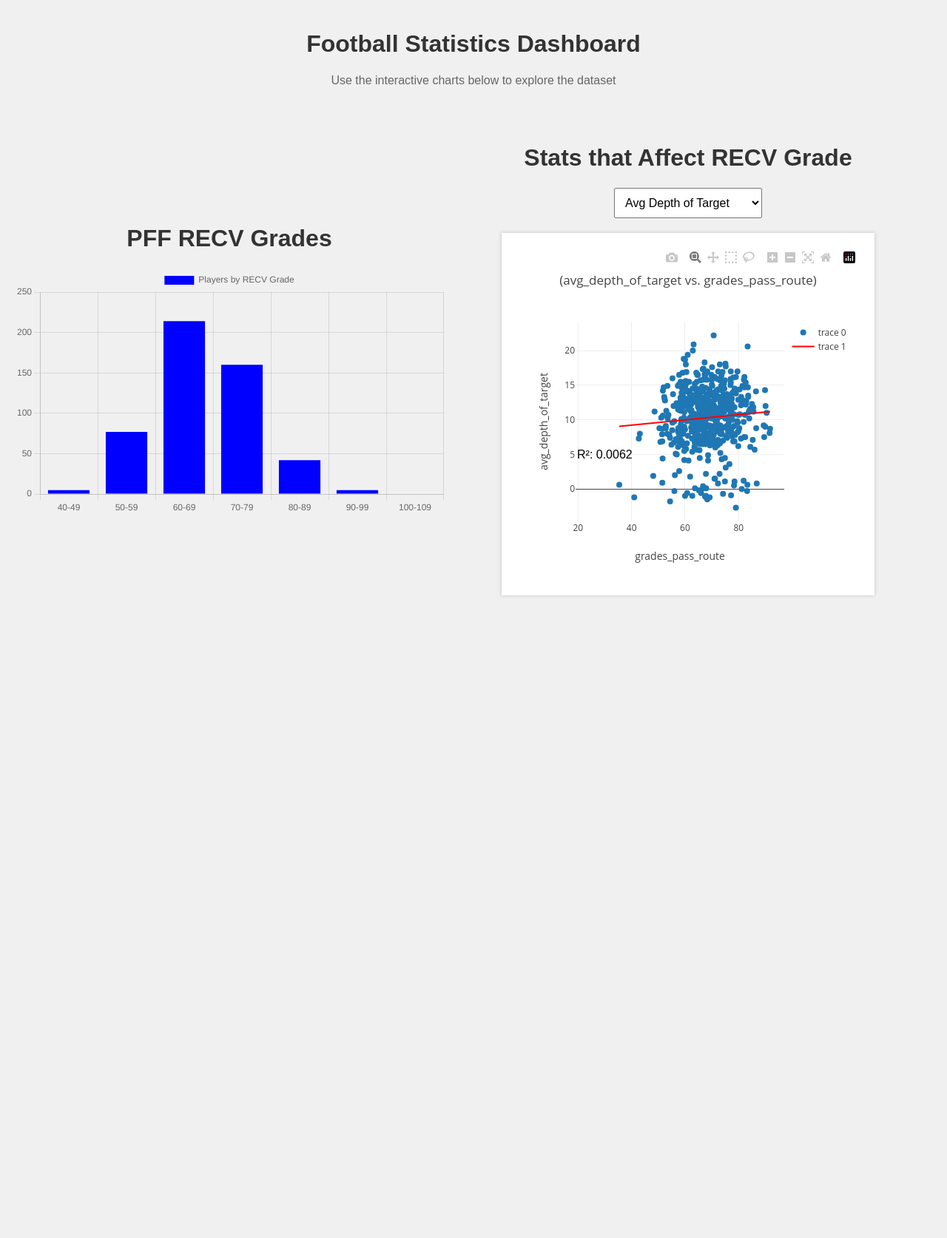
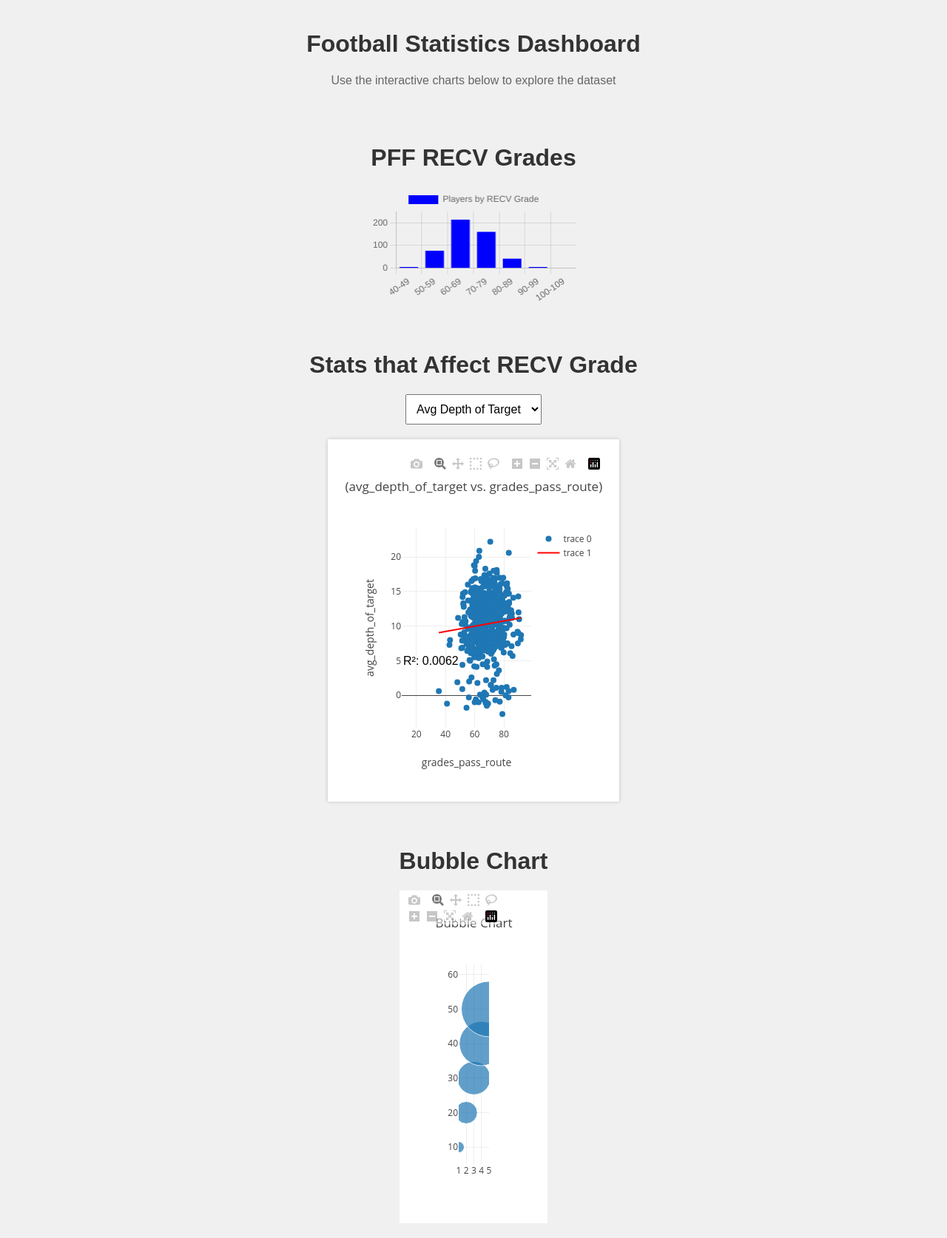
Before and after one commit to SamSchultz-bit/project-3-group-3, a Flask app: template templates/index.html in a window 1280 px wide. Shown: the whole page at 74% size. Before the commit the page ends 807 px from the top, so only its background shows below. Run offline with Flask 3, Linux system fonts and the light colour scheme; the template is opened without the code that fills it, so the values that code supplies are empty; some libraries are stand-ins or nearby versions.

Commit message:
added bubble

```diff
--- a/app.py
+++ b/app.py
@@ -43,5 +43,20 @@
     grades_pass_route_data = data['grades_pass_route'].tolist()
     return jsonify(grades_pass_route_data)
 
+# Load data for the bubble chart
+@app.route('/get_bubble_data')
+def get_bubble_data():
+    # Replace the example data with your actual bubble chart data
+    x_bubble = [1, 2, 3, 4, 5]  # Replace with your x-axis data
+    y_bubble = [10, 20, 30, 40, 50]  # Replace with your y-axis data
+    size_bubble = [15, 30, 45, 60, 75]  # Replace with your size data
+
+    response_data = {
+        'x_bubble': x_bubble,
+        'y_bubble': y_bubble,
+        'size_bubble': size_bubble,
+    }
+    return jsonify(response_data)
+
 if __name__ == '__main__':
     app.run(debug=True)
--- a/static/bubble.js
+++ b/static/bubble.js
@@ -1,69 +1,26 @@
-const url = //This might be a file??;
+document.addEventListener('DOMContentLoaded', function () {
+    const bubbleplot = document.getElementById('bubble_chart');
 
-//Fetch the JSON data and console log it
-d3.json(url).then(function (data) {
-    console.log(data);
-    // Direct location for addition of dropdown menu items
-    // Dropdown tutorial website https://www.tutorialspoint.com/how-to-create-a-dropdown-list-using-javascript
-    let dropDownOptions = d3.select("#dropdown");
+    // Fetch data from Flask API
+    fetch('/get_bubble_data')
+        .then(response => response.json())
+        .then(data => {
+            // Bubble chart plot trace and layout
+            const trace = {
+                x: data.x_bubble,
+                y: data.y_bubble,
+                mode: 'markers',
+                type: 'bubble',
+                marker: { size: data.size_bubble }
+            };
 
-    // defining names variable
-    let years = data.years
+            const layout = {
+                title: `Bubble Chart`
+            };
 
-    yearChanged(years[0])
-
+            Plotly.newPlot('bubble_chart', [trace], layout);
+        })
+        .catch(error => {
+            console.error('Error:', error);
+        });
 });
-
-// function to activate when a user changes dropdown menu
-// add bar graph
-function yearChanged(year) {
-    winnerAndFinalists(year)
-    updateBoxWhisker(year)
-    updateTeamScatter(year)
-    updateBubbleChart(year)
-};
-
-function winnerAndFinalists(year) {
-    d3.json(url).then(function (data) {
-        let winnerPanel = d3.select("#winner_finalists");
-
-        winnerPanel.html("")
-        winnerPanel.append("h6").text(year);
-
-
-        //addition function winnerAndFinalist code here
-    });
-}
-
-//define function for BubbleChart
-// slice to only include the top 50 wide receiver stats? What statistic?
-function updateBubbleChart(year) {
-    d3.json(url).then(function (data) {
-        let bubbleChart = d3.select("#bubble");
-
-        //Grab the three arrays (top 50)
-        //which ones are the x axis, yaxis, and size?
-        let bubADOT =   ;
-        let bubYAC =    ;
-        let bubGrade =  ;
-        let playerNames =
-
-        let bubTraceData = [{
-            x: bubADOT,
-            y: bubYAC,
-            text: playerNames ,
-            mode: "markers",
-            marker : {
-                size: bubGrade,
-                color: bubGrade,
-            }
-        }]
-
-        let layout = {
-            title: "ADOT vs YAC"
-        }
-
-        Plotly.newPlot("bubble", bubTraceData, layout);
-
-    });
-}
--- a/static/scatterplot.js
+++ b/static/scatterplot.js
@@ -1,6 +1,7 @@
 document.addEventListener('DOMContentLoaded', function () {
     const ySelector = document.getElementById('y-selector');
     const scatterPlot = document.getElementById('scatter-plot');
+
 
     ySelector.addEventListener('change', updateScatterPlot);
 
--- a/templates/index.html
+++ b/templates/index.html
@@ -1,7 +1,7 @@
 <!DOCTYPE html>
 <html>
 <head>
-    <!--Title and import libraries/css file-->
+    <!-- Title and import libraries/css file -->
     <meta charset="UTF-8">
     <meta name="viewport" content="width=device-width, initial-scale=1.0">
     <meta http-equiv="X-UA-Compatible" content="ie=edge">
@@ -12,7 +12,8 @@
     <script src="https://cdn.jsdelivr.net/npm/chart.js"></script>
 </head>
 <body>
-    <!--Organize Graphs into dashboard-->
+    <!-- Organize Graphs into separate rows -->
+    <!-- Football Statistics Dashboard -->
     <div class="container">
         <div class="row">
             <div class="column text-center">
@@ -21,35 +22,47 @@
             </div>
         </div>
     </div>
+
+    <!-- Row for PFF RECV Grades (Bar Chart) -->
     <div class="container">
+        <div class="row">
             <div class="column">
                 <h1>PFF RECV Grades</h1>
-            <!--chart.js chart-->
+                <!-- Chart.js chart for PFF RECV Grades -->
                 <canvas id="bar-chart" width="200" height="115"></canvas>
             </div>
+        </div>
+    </div>
+
+    <!-- Row for Scatter Plot -->
+    <div class="container">
+        <div class="row">
             <div class="column">
                 <h1>Stats that Affect RECV Grade</h1>
                 <div>
                     <select id="y-selector">
                         <option value="avg_depth_of_target">Avg Depth of Target</option>
-                    <option value="contested_catch_rate">Contested Catch Rate</option>
-                    <option value="drop_rate">Drop Rate</option>
-                    <option value="yards_after_catch_per_reception">Yards After Catch</option>
-                    <option value="yprr">YPRR</option>
+                        <!-- Add other options here for y-axis variables -->
                     </select>
                 </div>
                 <div id="scatter-plot"></div>
             </div>
+        </div>
+    </div>
+
+    <!-- Row for Bubble Chart -->
+    <div class="container">
         <div class="row">
             <div class="column">
-                <!--code for bubble chart-->
+                <h1>Bubble Chart</h1>
+                <div id="bubble_chart"></div>
             </div>
         </div>
     </div>
 
-    <!--access chart files-->
+    <!-- Access chart files -->
     <script src="static/scatterplot.js"></script>
     <script src="static/barchart.js"></script>
-    <script src="./static/js/bubble.js"></script>
+    <script src="static/bubble.js"></script>
 </body>
 </html>
```
Lines whose indentation alone changed are shown as unchanged.
